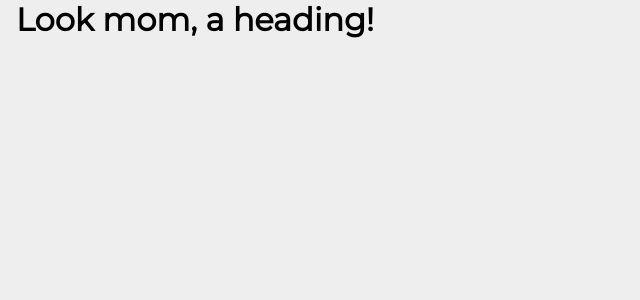
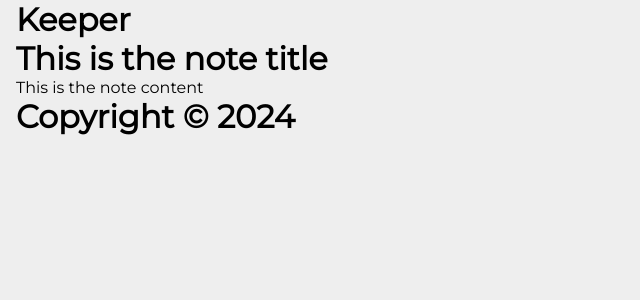
Before and after one commit to CodesLikeChicken/WebDevBootcamp-KeeperApp, a React (Create React App) app: page / in a window 1280 px wide. Shown: the top 300 px of the page, without its empty margins (0-640 px from the left). Built offline with nearby package versions, Linux system fonts and the light colour scheme; a web font is replaced by a local one.

Commit message:
Add components.

```diff
--- a/src/Components/App.jsx
+++ b/src/Components/App.jsx
@@ -1,7 +1,15 @@
-import React from "react"
-import ReactDOM from "react-dom"
+import React from "react";
 
-export function App()
-{
-    return <h1>Look mom, a heading!</h1>
+import { Footer } from "./Footer";
+import { Header } from "./Header";
+import { Note } from "./Note";
+
+export function App() {
+  return (
+    <>
+      <Header />
+      <Note />
+      <Footer />
+    </>
+  );
 }
--- /dev/null
+++ b/src/Components/Footer.jsx
@@ -0,0 +1,12 @@
+import React from "react";
+
+const copyrightSymbol = "\u00A9";
+const year = new Date().getFullYear();
+
+export function Footer() {
+  return (
+    <h1>
+      Copyright {copyrightSymbol} {year}
+    </h1>
+  );
+}
--- /dev/null
+++ b/src/Components/Header.jsx
@@ -0,0 +1,5 @@
+import React from "react";
+
+export function Header() {
+  return <h1>Keeper</h1>;
+}
--- /dev/null
+++ b/src/Components/Note.jsx
@@ -0,0 +1,10 @@
+import React from "react";
+
+export function Note() {
+  return (
+    <div>
+      <h1>This is the note title</h1>
+      <p>This is the note content</p>
+    </div>
+  );
+}
```
Also changed, not shown: src/index.js (+4 -9 lines).
